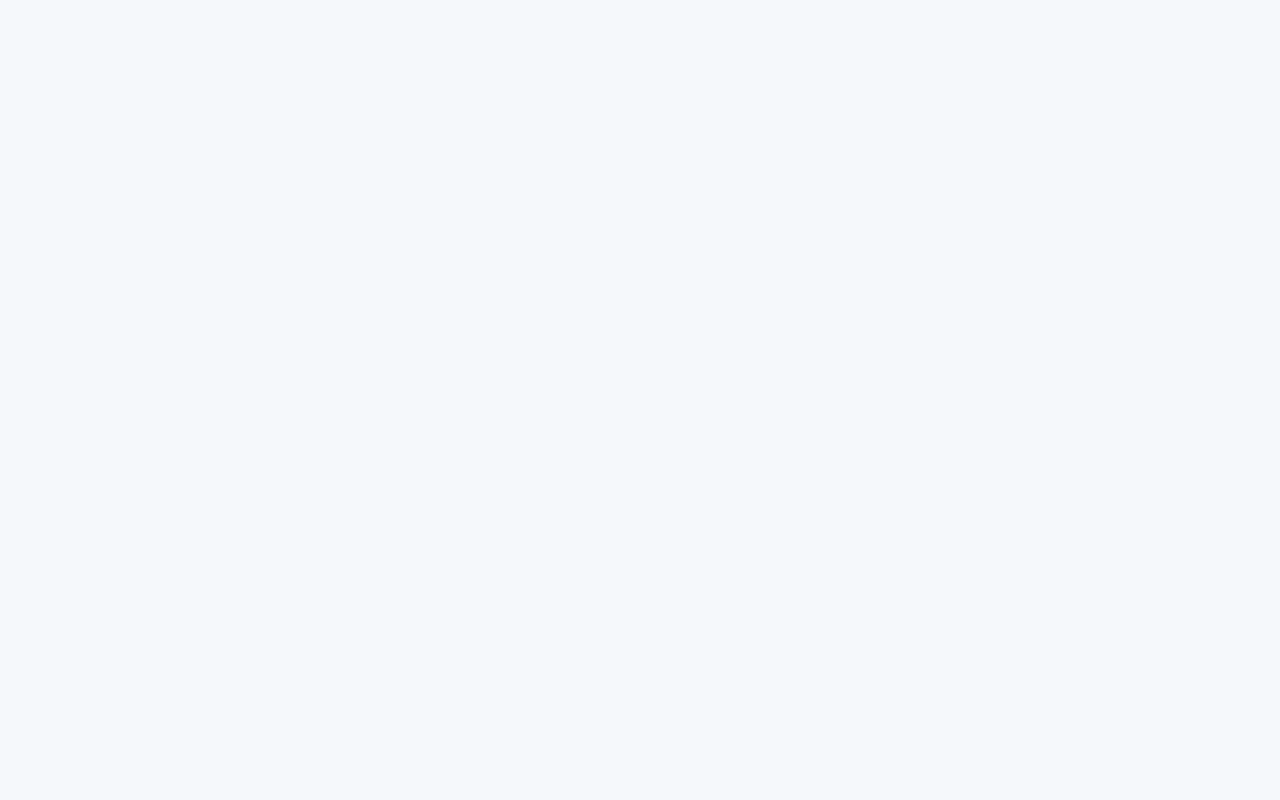
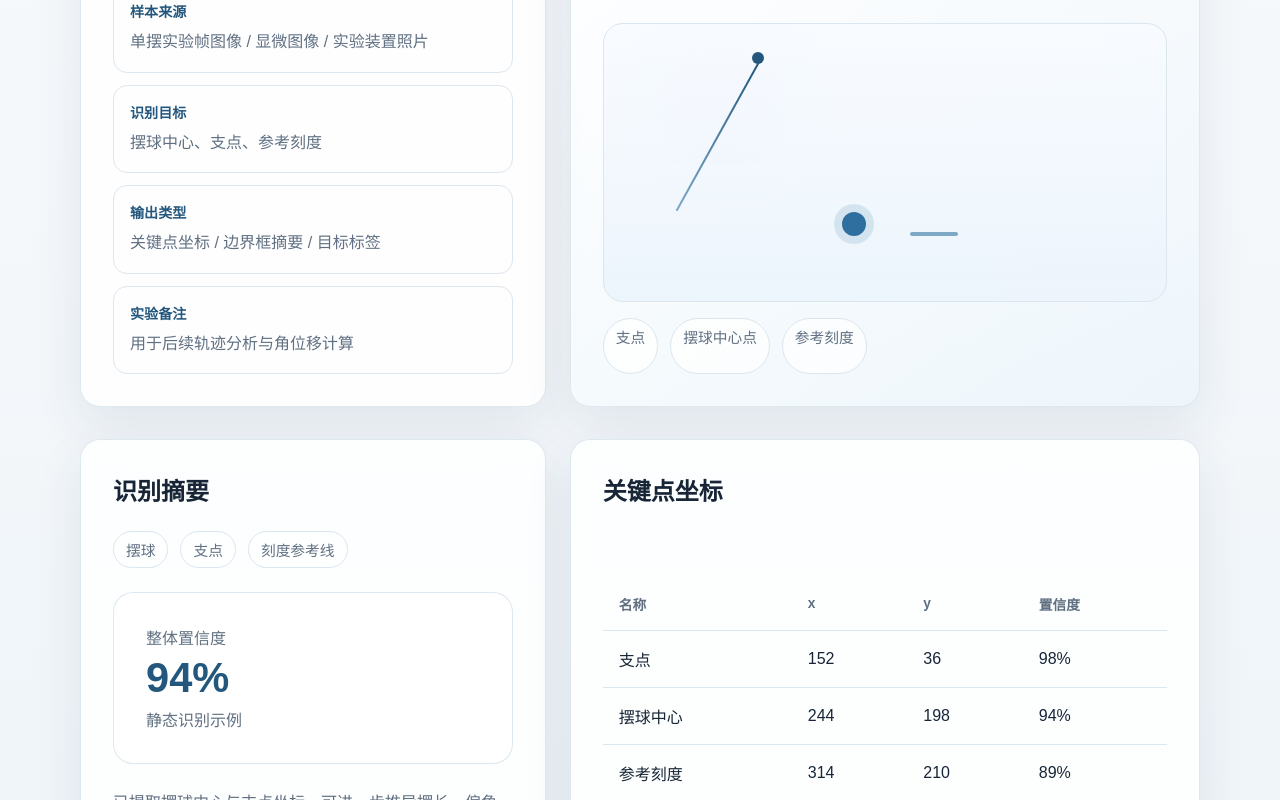
Before and after one commit to Lavandis/ai-for-science, a React (Vite) app: page /image-recognition in a window 1280 px wide. Shown: the part 540-1340 px from the top of the page. Before the commit the page ends 800 px from the top, so only its background shows below. Built offline with nearby package versions, Linux system fonts and the light colour scheme.

Commit message:
feat: add image recognition module

```diff
--- a/src/App.tsx
+++ b/src/App.tsx
@@ -1,26 +1,16 @@
 import { Navigate, Route, Routes } from "react-router-dom";
 import { AppLayout } from "./components/AppLayout";
+import { ImageRecognitionPage } from "./features/imageRecognition/ImageRecognitionPage";
 import { TemplateMatchingPage } from "./features/templateMatching/TemplateMatchingPage";
 import { HomePage } from "./pages/HomePage";
 import { TimeSeriesForecastPage } from "./features/timeSeriesForecast/TimeSeriesForecastPage";
-
-function ImageRecognitionPlaceholder() {
-  return (
-    <div className="page-stack">
-      <section aria-label="图像识别模块占位">
-        <p className="eyebrow">Module in Progress</p>
-        <p>图像识别独立页将在后续任务中补齐真实内容。</p>
-      </section>
-    </div>
-  );
-}
 
 export default function App() {
   return (
     <AppLayout>
       <Routes>
         <Route path="/" element={<HomePage />} />
-        <Route path="/image-recognition" element={<ImageRecognitionPlaceholder />} />
+        <Route path="/image-recognition" element={<ImageRecognitionPage />} />
         <Route path="/template-matching" element={<TemplateMatchingPage />} />
         <Route path="/time-series-forecast" element={<TimeSeriesForecastPage />} />
         <Route path="*" element={<Navigate to="/" replace />} />
--- /dev/null
+++ b/src/features/imageRecognition/ImageRecognitionPage.tsx
@@ -0,0 +1,96 @@
+import { InfoPanel } from "../../components/InfoPanel";
+import { MetricCard } from "../../components/MetricCard";
+import { PageHeader } from "../../components/PageHeader";
+import {
+  imageRecognitionInputs,
+  imageRecognitionSummary,
+  keypoints,
+  recognizedObjects
+} from "./data";
+import "./imageRecognition.css";
+
+export function ImageRecognitionPage() {
+  return (
+    <div className="page-stack">
+      <PageHeader
+        eyebrow="独立模块"
+        title="图像识别"
+        description="展示科研图像识别的输入结构、关键点坐标与结果说明。当前为静态数据，默认示例为单摆实验图像。"
+      />
+
+      <div className="module-layout">
+        <InfoPanel title="输入配置">
+          <div className="field-list">
+            {imageRecognitionInputs.map((item) => (
+              <div className="field-row" key={item.label}>
+                <span>{item.label}</span>
+                <p>{item.value}</p>
+              </div>
+            ))}
+          </div>
+        </InfoPanel>
+
+        <InfoPanel title="样本预览" tone="soft">
+          <div className="image-preview-card" role="img" aria-label="单摆实验样本预览">
+            <div className="pendulum-frame">
+              <span className="pivot-dot" />
+              <span className="pendulum-line" />
+              <span className="bob-dot" />
+              <span className="scale-mark" />
+            </div>
+            <div className="preview-legend">
+              <span>支点</span>
+              <span>摆球中心点</span>
+              <span>参考刻度</span>
+            </div>
+          </div>
+        </InfoPanel>
+      </div>
+
+      <div className="module-layout image-results-layout">
+        <InfoPanel title="识别摘要">
+          <div className="recognized-object-list" aria-label="识别对象">
+            {recognizedObjects.map((item) => (
+              <span key={item} className="recognized-object-chip">
+                {item}
+              </span>
+            ))}
+          </div>
+          <MetricCard
+            label="整体置信度"
+            value={imageRecognitionSummary.confidence}
+            note="静态识别示例"
+          />
+          <p className="summary-copy">{imageRecognitionSummary.note}</p>
+        </InfoPanel>
+
+        <InfoPanel title="关键点坐标">
+          <div className="table-wrap">
+            <table>
+              <thead>
+                <tr>
+                  <th>名称</th>
+                  <th>x</th>
+                  <th>y</th>
+                  <th>置信度</th>
+                </tr>
+              </thead>
+              <tbody>
+                {keypoints.map((point) => (
+                  <tr key={point.name}>
+                    <td>{point.name}</td>
+                    <td>{point.x}</td>
+                    <td>{point.y}</td>
+                    <td>{point.confidence}</td>
+                  </tr>
+                ))}
+              </tbody>
+            </table>
+          </div>
+        </InfoPanel>
+      </div>
+
+      <p className="api-note">API seam：将 `data.ts` 中的静态集合替换为 service/API 调用即可接入真实模型。</p>
+    </div>
+  );
+}
--- /dev/null
+++ b/src/features/imageRecognition/data.ts
@@ -0,0 +1,31 @@
+export const imageRecognitionInputs = [
+  {
+    label: "样本来源",
+    value: "单摆实验帧图像 / 显微图像 / 实验装置照片"
+  },
+  {
+    label: "识别目标",
+    value: "摆球中心、支点、参考刻度"
+  },
+  {
+    label: "输出类型",
+    value: "关键点坐标 / 边界框摘要 / 目标标签"
+  },
+  {
+    label: "实验备注",
+    value: "用于后续轨迹分析与角位移计算"
+  }
+];
+
+export const recognizedObjects = ["摆球", "支点", "刻度参考线"];
+
+export const keypoints = [
+  { name: "支点", x: 152, y: 36, confidence: "98%" },
+  { name: "摆球中心", x: 244, y: 198, confidence: "94%" },
+  { name: "参考刻度", x: 314, y: 210, confidence: "89%" }
+];
+
+export const imageRecognitionSummary = {
+  confidence: "94%",
+  note: "已提取摆球中心与支点坐标，可进一步推导摆长、偏角与轨迹变化。"
+};
--- /dev/null
+++ b/src/features/imageRecognition/imageRecognition.css
@@ -0,0 +1,93 @@
+.image-preview-card {
+  display: grid;
+  gap: var(--space-4);
+}
+
+.pendulum-frame {
+  position: relative;
+  min-height: 260px;
+  border: 1px solid var(--color-border);
+  border-radius: var(--radius-lg);
+  background:
+    linear-gradient(180deg, rgba(248, 251, 255, 0.95), rgba(236, 244, 252, 0.92)),
+    radial-gradient(circle at 20% 20%, rgba(47, 111, 159, 0.08), transparent 8rem);
+}
+
+.pivot-dot,
+.bob-dot,
+.scale-mark,
+.pendulum-line {
+  position: absolute;
+  display: block;
+}
+
+.pivot-dot {
+  top: 28px;
+  left: 148px;
+  width: 12px;
+  height: 12px;
+  border-radius: 999px;
+  background: var(--color-accent-dark);
+}
+
+.pendulum-line {
+  top: 38px;
+  left: 154px;
+  width: 2px;
+  height: 170px;
+  background: linear-gradient(180deg, var(--color-accent-dark), var(--color-accent-soft));
+  transform: rotate(29deg);
+  transform-origin: top center;
+}
+
+.bob-dot {
+  top: 188px;
+  left: 238px;
+  width: 24px;
+  height: 24px;
+  border-radius: 999px;
+  background: var(--color-accent);
+  box-shadow: 0 0 0 8px rgba(47, 111, 159, 0.14);
+}
+
+.scale-mark {
+  top: 208px;
+  left: 306px;
+  width: 48px;
+  height: 4px;
+  border-radius: 999px;
+  background: var(--color-accent-soft);
+}
+
+.preview-legend,
+.recognized-object-list {
+  display: flex;
+  flex-wrap: wrap;
+  gap: var(--space-3);
+}
+
+.preview-legend span,
+.recognized-object-chip {
+  padding: 0.45rem 0.75rem;
+  border: 1px solid var(--color-border);
+  border-radius: 999px;
+  color: var(--color-muted);
+  font-size: 0.92rem;
+  background: rgba(255, 255, 255, 0.78);
+}
+
+.image-results-layout {
+  grid-template-columns: minmax(0, 0.75fr) minmax(0, 1.25fr);
+}
+
+.summary-copy {
+  margin: 0;
+  color: var(--color-muted);
+  line-height: 1.75;
+}
+
+@media (max-width: 860px) {
+  .image-results-layout {
+    grid-template-columns: 1fr;
+  }
+}
```
